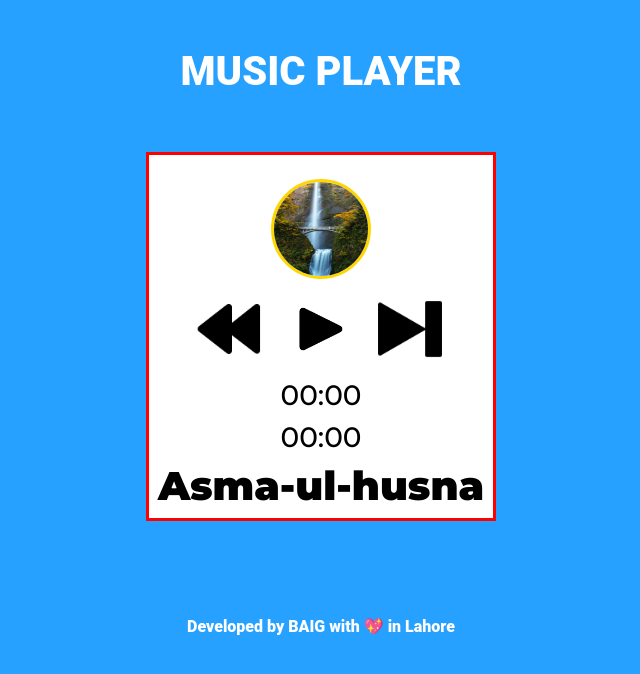
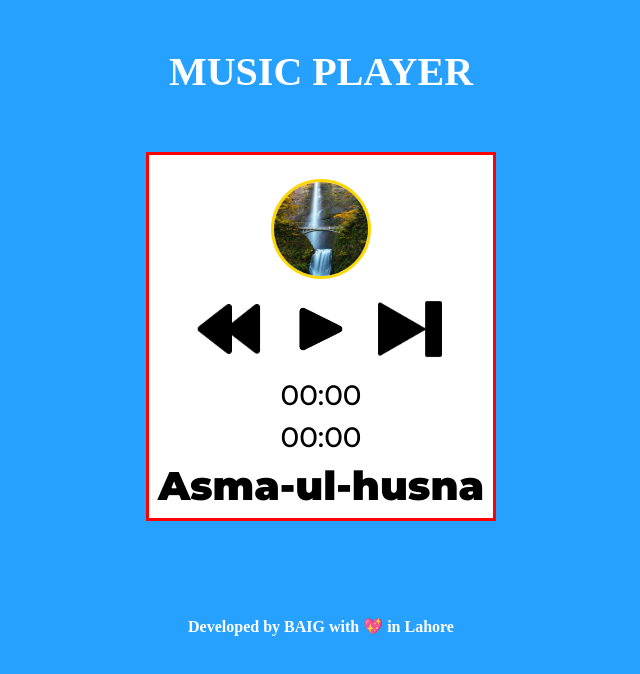
Before and after one commit to BA1G/Music-Player, a plain HTML site: page index.html in a window 1280 px wide. Shown: the whole page, without its empty margins (319-959 px from the left). Drawn offline with nearby package versions, Linux system fonts and the light colour scheme.

Commit message:
Update styles.css

```diff
--- a/styles.css
+++ b/styles.css
@@ -17,13 +17,13 @@ body{
 }
 
 .music{
-    font-family: roboto;
+    font-family: serif;
     font-weight: 900;
     color: white;
 }
 
 .footer{
-    font-family: roboto;
+    font-family: serif;
     font-weight: 800;
     color: white;
 }
```
